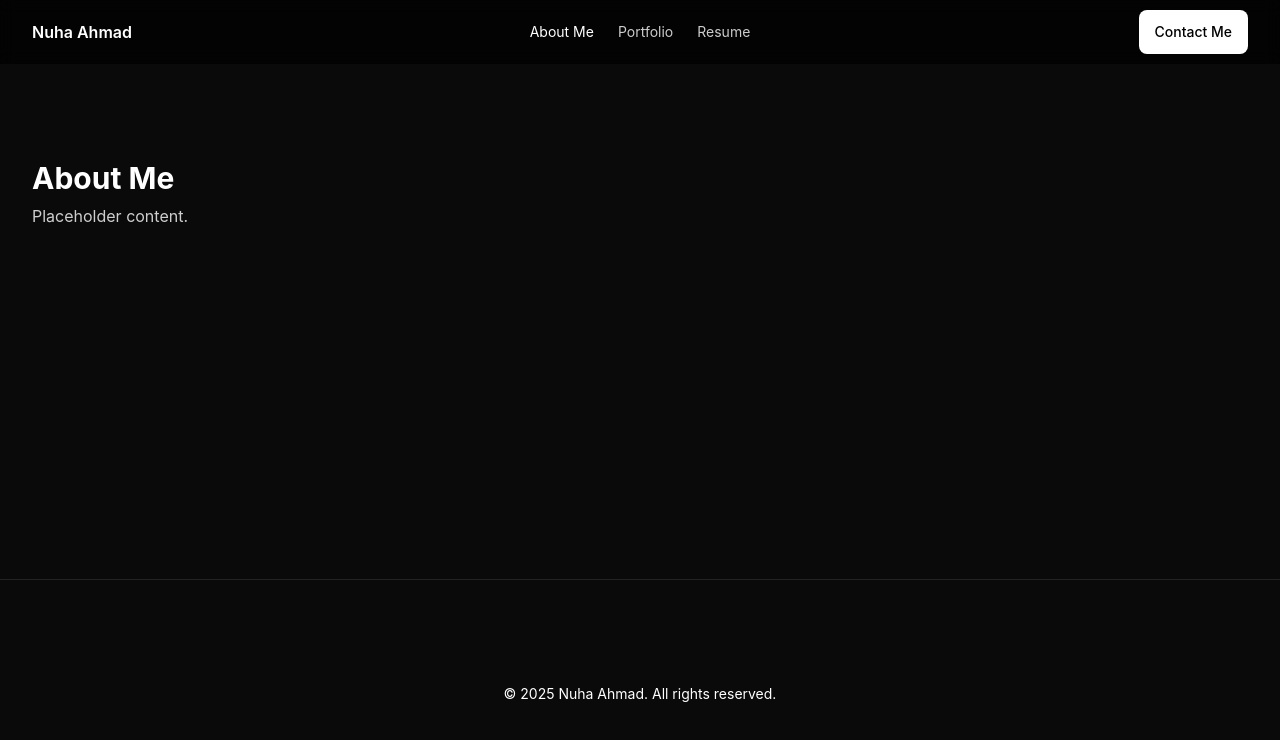
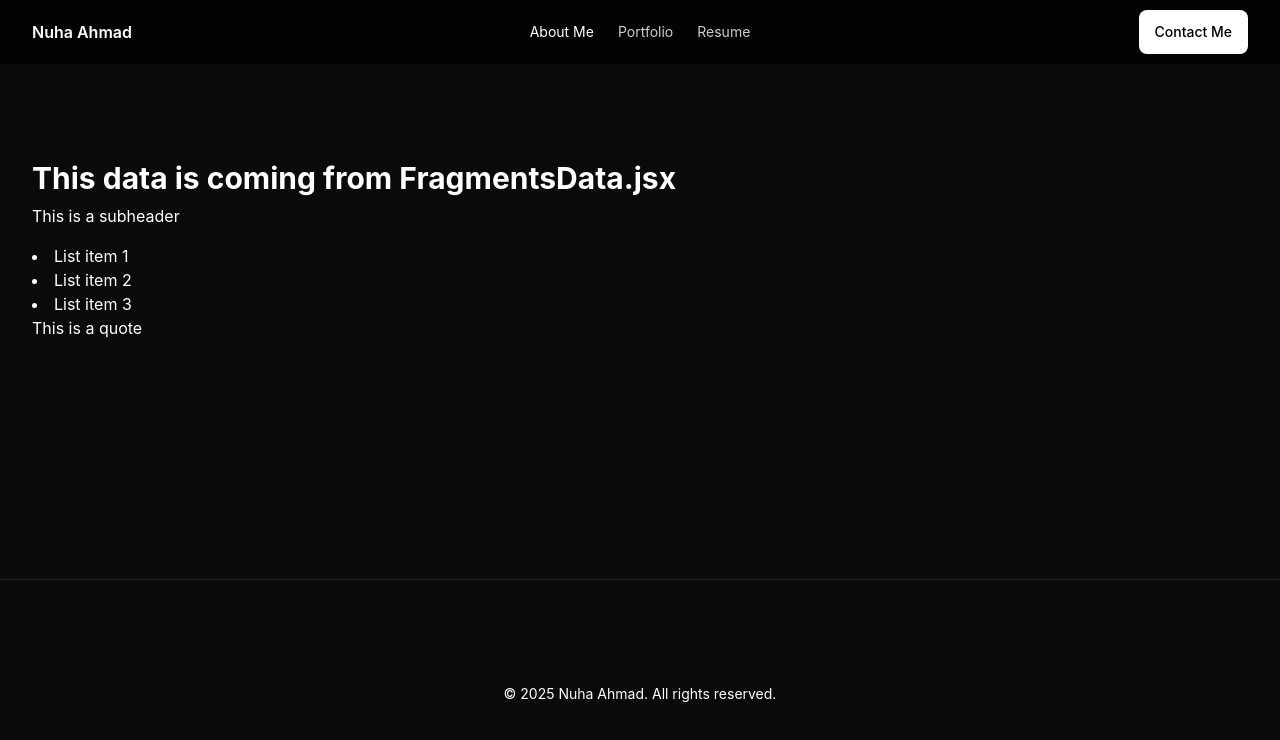
Before and after one commit to NuhaA101/brainwave_210_4, a React (Vite) app: page /about in a window 1280 px wide. Shown: the top 740 px of the page. Built offline with nearby package versions, Linux system fonts and the light colour scheme.

Commit message:
Added fragments to show other ways of adding content

```diff
--- a/src/Pages/About.jsx
+++ b/src/Pages/About.jsx
@@ -1,12 +1,12 @@
 import Section from "../components/ui/Section.jsx";
 import Container from "../components/ui/Container.jsx";
+import { fragments } from "../data/FragmentsData.jsx"
 
 export default function About() {
   return (
     <Section>
       <Container>
-        <h1 className="heading-page">About Me</h1>
-        <p className="mt-2 body-default">Placeholder content.</p>
+        {fragments.content}
       </Container>
     </Section>
   );
--- /dev/null
+++ b/src/Pages/Fragments.jsx
@@ -0,0 +1,14 @@
+import { fragments } from "../data/FragmentsData.jsx"
+import Section from "../components/ui/Section.jsx";
+import Container from "../components/ui/Container.jsx";
+
+
+export default function Fragments() {
+    return (
+         <Section>
+              <Container>
+                {fragments.content}
+              </Container>
+            </Section>
+    );
+}
--- /dev/null
+++ b/src/data/FragmentsData.jsx
@@ -0,0 +1,18 @@
+export const fragments = {
+    content: (
+        <>
+        <h1 className="heading-page">
+            This data is coming from FragmentsData.jsx
+        </h1>
+
+        <h2 className="mt-2 mb-4"> This is a subheader </h2>
+
+        <ul className="list-disc list-inside">
+            <li> List item 1 </li>
+            <li> List item 2 </li>
+            <li> List item 3 </li>
+        </ul>
+        <quote>This is a quote</quote>
+    </>
+)
+}
--- a/src/main.jsx
+++ b/src/main.jsx
@@ -10,6 +10,7 @@ import Project from "./pages/Project.jsx";
 import About from "./pages/About.jsx";
 import Resume from "./pages/Resume.jsx";
 import Contact from "./pages/Contact.jsx";
+import Fragments from "./pages/Fragments.jsx"
 
 import "./index.css";
 
@@ -25,6 +26,7 @@ const router = createBrowserRouter([
       { path: "about", element: <About /> },
       { path: "resume", element: <Resume /> },
       { path: "contact", element: <Contact /> },
+      { path: "fragments", element: <Fragments /> },
     ],
   },
 ]);
```
